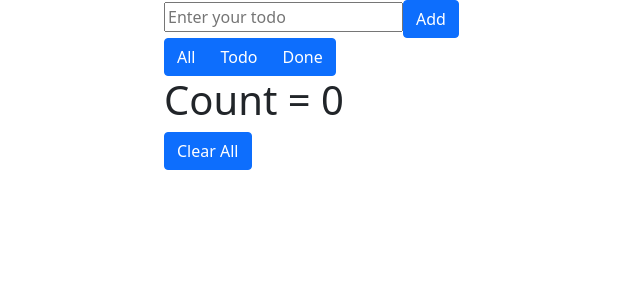
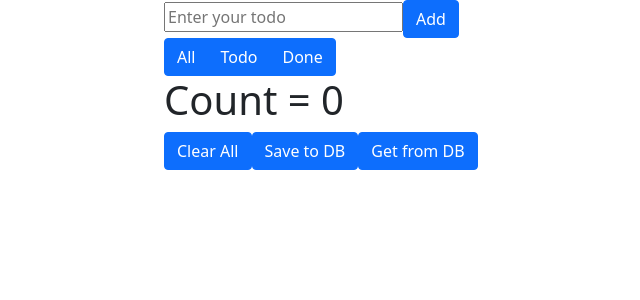
Before and after one commit to yozaam/todo, a React (Create React App) app in the folder frontend/: page / in a window 1280 px wide. Shown: the top 300 px of the page, without its empty margins (156-796 px from the left). Built offline with nearby package versions, Linux system fonts and the light colour scheme.

Commit message:
create DataHelper component to make API calls

```diff
--- a/frontend/src/App.tsx
+++ b/frontend/src/App.tsx
@@ -1,9 +1,9 @@
 import { useState } from 'react';
-import Button from 'react-bootstrap/Button'
 import './App.css';
 import InputItem from './components/InputItem';
 import DisplayItems from './components/DisplayItems';
 import FilterItems from './components/FilterItems';
+import DataHelpers from './components/DataHelpers';
 
 
 function App() {
@@ -37,7 +37,7 @@ function App() {
       <DisplayItems filter={filter} items={items} editItem={editItem} setItemsCount={setItemsCount}/>
       <FilterItems setFilter={setFilter}/>
       <h1>Count = {itemsCount}</h1>
-      <Button onClick={()=>setItems([])}>Clear All</Button>
+      <DataHelpers items={items} setItems={setItems}/>
     </>
   );
 }
--- /dev/null
+++ b/frontend/src/components/DataHelpers.tsx
@@ -0,0 +1,32 @@
+import Button from 'react-bootstrap/Button';
+
+const DataHelpers = ({items, setItems}) => {
+
+    const postToEndpoint = () => {
+        const request = {
+            method: 'POST',
+            headers: { 'Content-Type': 'application/json' },
+            body: JSON.stringify(items)
+        };
+
+        fetch('BACKEND_URL', request)
+            .then(response => response.json())
+            .then(data => console.log(data));
+    };
+
+    const getFromEndpoint = () => {
+        fetch('BACKEND_URL')
+            .then(response => response.json())
+            .then(data => setItems(data));
+    };
+
+    return (
+        <>
+            <Button onClick={()=>setItems([])}>Clear All</Button>
+            <Button onClick={()=>postToEndpoint()}>Save to DB</Button>
+            <Button onClick={()=>getFromEndpoint()}>Get from DB</Button>
+        </>
+    );
+};
+
+export default DataHelpers;
```
